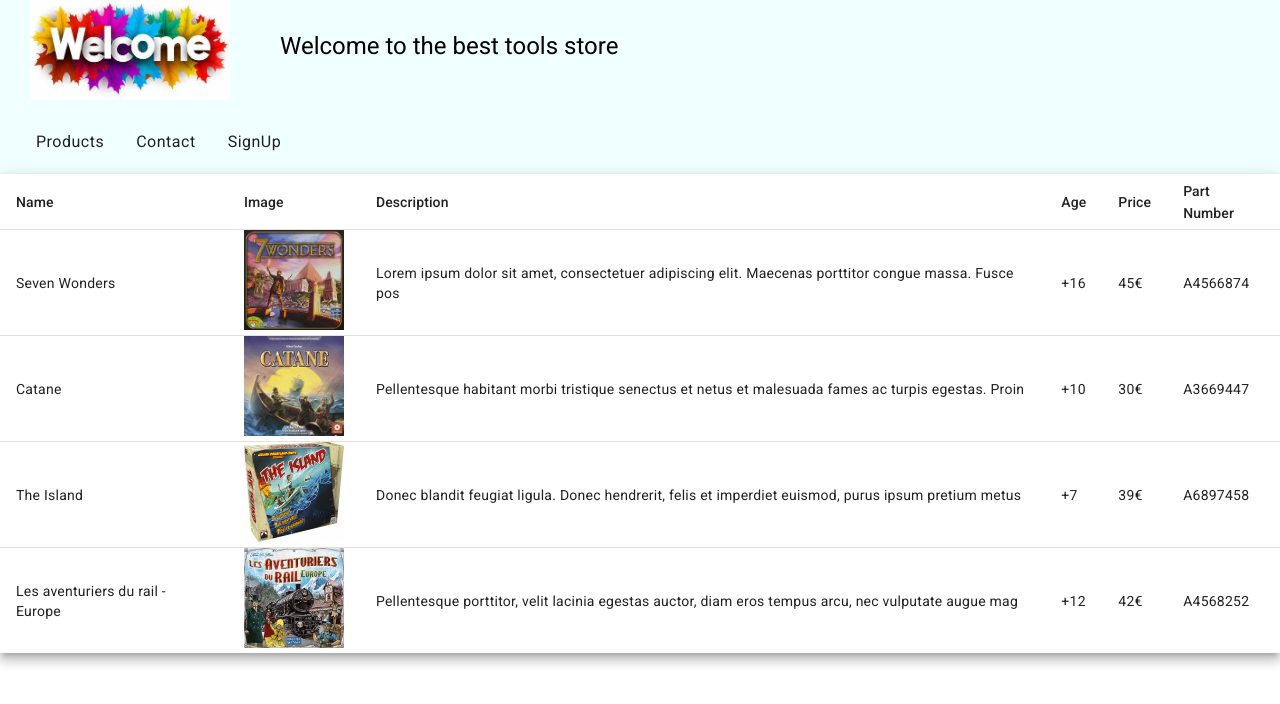
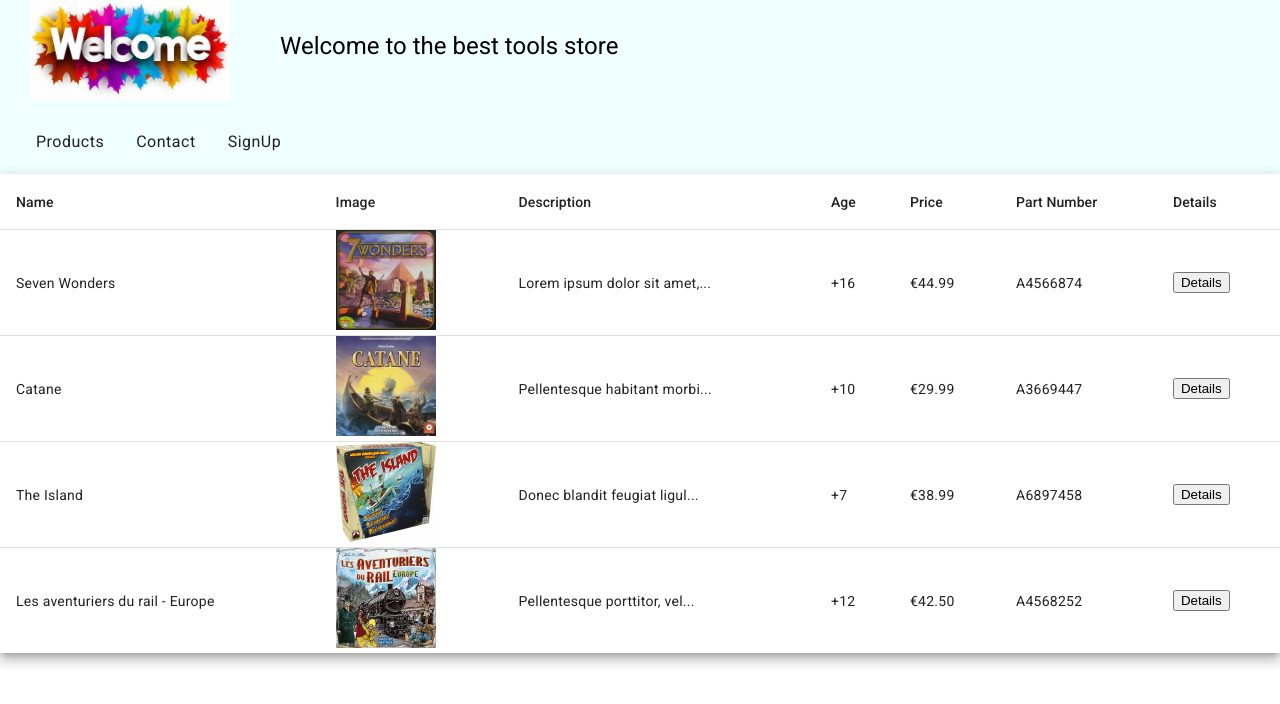
Before and after one commit to Cyrilinho973/studiStore, an Angular app: page /products in a window 1280 px wide. Shown: the top 704 px of the page. Built offline with nearby package versions, Linux system fonts and the light colour scheme.

Commit message:
create details button and currency pipe

```diff
--- /dev/null
+++ b/src/app/products/decimal-pipe.pipe.ts
@@ -0,0 +1,12 @@
+import { Pipe, PipeTransform } from '@angular/core';
+
+@Pipe({
+  name: 'decimalPipe'
+})
+export class DecimalPipePipe implements PipeTransform {
+
+  transform(value: string): number {
+    return parseFloat(value.replace(',','.'));
+  }
+
+}
--- a/src/app/products/products-list/products-list.component.html
+++ b/src/app/products/products-list/products-list.component.html
@@ -31,7 +31,7 @@
   <!-- Price Column -->
   <ng-container matColumnDef="price">
     <th mat-header-cell *matHeaderCellDef> Price </th>
-    <td mat-cell *matCellDef="let element"> {{element.price}} </td>
+    <td mat-cell *matCellDef="let element"> {{element.price | decimalPipe | currency: 'EUR'}} </td>
   </ng-container>
 
   <!-- Price Column -->
@@ -40,6 +40,12 @@
     <td mat-cell *matCellDef="let element"> {{element.partNumber}} </td>
   </ng-container>
 
+  <!-- Details Column -->
+  <ng-container matColumnDef="details">
+    <th mat-header-cell *matHeaderCellDef> Details </th>
+    <td mat-cell *matCellDef="let element"><button mat-button>Details</button></td>
+  </ng-container>
+
   <tr mat-header-row *matHeaderRowDef="displayedColumns"></tr>
   <tr mat-row *matRowDef="let row; columns: displayedColumns;"></tr>
 </table>
--- a/src/app/products/products-list/products-list.component.ts
+++ b/src/app/products/products-list/products-list.component.ts
@@ -8,10 +8,12 @@
 })
 export class ProductsListComponent {
   productsList: any
-  displayedColumns: string[] = ['name', 'img', 'description', 'age', 'price', 'partNumber']
+  displayedColumns: string[] = ['name', 'img', 'description', 'age', 'price', 'partNumber', 'details']
 
   cutDescription(description: string) {
-    return description.substring(0, 100)
+    let modifiedDescription = description.substring(0, 27)
+    modifiedDescription += '...'
+    return modifiedDescription
   }
 
   getProducts() {
--- a/src/app/products/products-list/products.list.ts
+++ b/src/app/products/products-list/products.list.ts
@@ -4,7 +4,7 @@
     name: 'Seven Wonders',
     img: '../../../assets/images/products/7wonders.jpeg',
     description: 'Lorem ipsum dolor sit amet, consectetuer adipiscing elit. Maecenas porttitor congue massa. Fusce posuere, magna sed pulvinar ultricies, purus lectus malesuada libero, sit amet commodo magna eros quis urna.',
-    price: '45€',
+    price: '44,99',
     partNumber: 'A4566874',
     age: '+16'
   },
@@ -13,7 +13,7 @@
     name: 'Catane',
     img: '../../../assets/images/products/catane.jpeg',
     description: 'Pellentesque habitant morbi tristique senectus et netus et malesuada fames ac turpis egestas. Proin pharetra nonummy pede. Mauris et orci.',
-    price: '30€',
+    price: '29,99',
     partNumber: 'A3669447',
     age: '+10'
   },
@@ -22,7 +22,7 @@
     name: 'The Island',
     img: '../../../assets/images/products/theisland.png',
     description: 'Donec blandit feugiat ligula. Donec hendrerit, felis et imperdiet euismod, purus ipsum pretium metus, in lacinia nulla nisl eget sapien. Donec ut est in lectus consequat consequat.',
-    price: '39€',
+    price: '38,99',
     partNumber: 'A6897458',
     age: '+7'
   },
@@ -31,7 +31,7 @@
     name: 'Les aventuriers du rail - Europe',
     img: '../../../assets/images/products/aventuriersduraileurope.jpeg',
     description: 'Pellentesque porttitor, velit lacinia egestas auctor, diam eros tempus arcu, nec vulputate augue magna vel risus. Cras non magna vel ante adipiscing rhoncus. Vivamus a mi.',
-    price: '42€',
+    price: '42,50',
     partNumber: 'A4568252',
     age: '+12'
   }
--- a/src/app/products/products.module.ts
+++ b/src/app/products/products.module.ts
@@ -2,11 +2,13 @@
 import { CommonModule } from '@angular/common';
 import { ProductsListComponent } from './products-list/products-list.component';
 import { MatTableModule } from '@angular/material/table';
+import { DecimalPipePipe } from './decimal-pipe.pipe';
 
 
 @NgModule({
   declarations: [
-    ProductsListComponent
+    ProductsListComponent,
+    DecimalPipePipe
   ],
   imports: [
     CommonModule,
```
Also changed, not shown: 1 other file (tests, documents, lock files or other folders).
